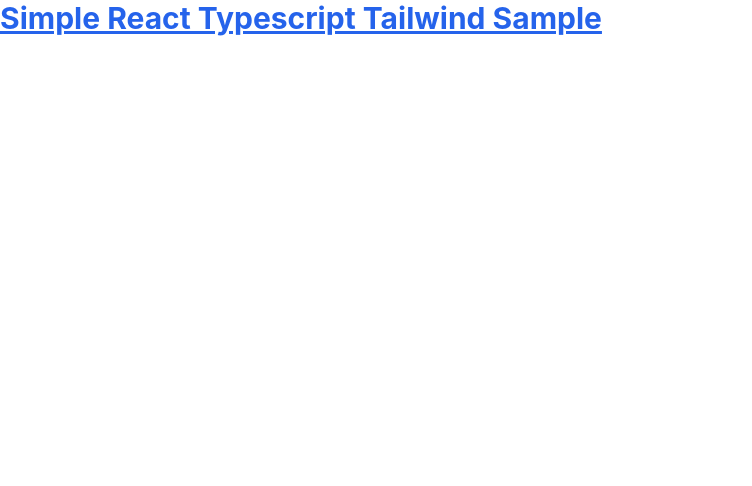
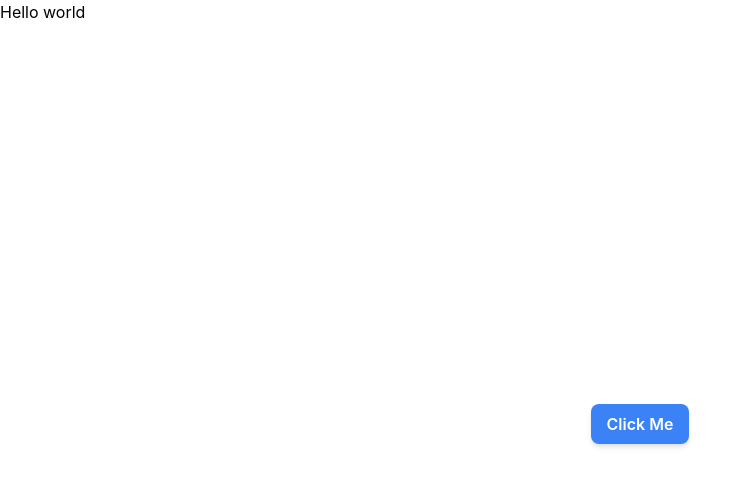
Before and after one commit to IKazimAgha/react-type-tailwindcss, a React (Create React App) app: page / in a window 1280 px wide. Shown: the top 486 px of the page, without its empty margins (0-752 px from the left). Built offline with nearby package versions, Linux system fonts and the light colour scheme.

Commit message:
fixed routing and versioning issue

```diff
--- a/src/App.tsx
+++ b/src/App.tsx
@@ -1,11 +1,18 @@
 import React from 'react';
 import './App.css';
+import { BrowserRouter, Routes, Route } from 'react-router-dom';
+import Home from "../src/pages/home";
 
 function App() {
   return (
-    <h1 className="text-3xl font-bold underline text-blue-600">
-      Simple React Typescript Tailwind Sample
-    </h1>
+    <>
+      <BrowserRouter>
+        {/* <Navbar /> */}
+        <Routes>
+          <Route path='/' element={<Home />} />
+        </Routes>
+      </BrowserRouter>
+    </>
   );
 }
 
--- /dev/null
+++ b/src/components/button.tsx
@@ -0,0 +1,11 @@
+import React from 'react'
+
+export const Button = () => {
+    return (
+      <div className="flex justify-center items-center h-screen">
+        <button className="bg-blue-500 text-white font-semibold py-2 px-4 rounded-lg shadow-md hover:bg-blue-600 focus:outline-none focus:ring-2 focus:ring-blue-400">
+          Click Me
+        </button>
+      </div>
+    );
+  }
--- /dev/null
+++ b/src/pages/home.tsx
@@ -0,0 +1,13 @@
+import React from 'react';
+import { Button } from '../components/button';
+
+const Home = () => {
+    return(
+        <div>
+            Hello world
+            <Button />
+        </div>
+    )
+}
+
+export default Home;
```
Also changed, not shown: package.json (+5 -3 lines), 1 other file (tests, documents, lock files or other folders).
